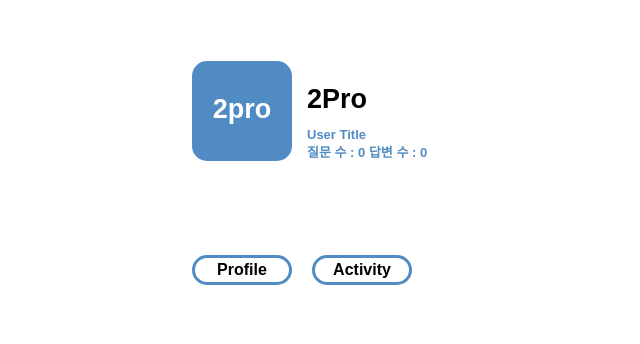
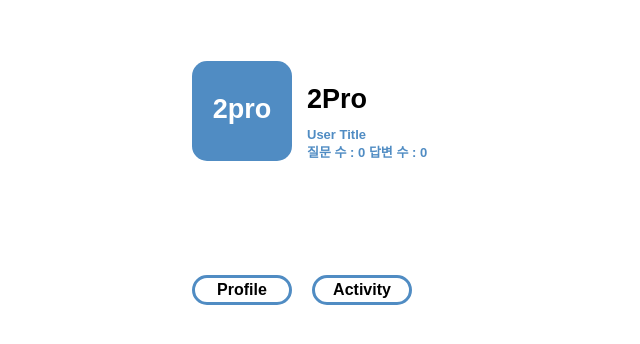
Before and after one commit to codestates-seb/seb43_pre_002, a React (Create React App) app in the folder client/: page / in a window 1280 px wide. Shown: the top 344 px of the page, without its empty margins (0-640 px from the left). Built offline with nearby package versions, Linux system fonts and the light colour scheme.

Commit message:
Feat: 유저페이지 헤더 버튼 디자인 수정

```diff
--- a/client/src/pages/user/userheader.js
+++ b/client/src/pages/user/userheader.js
@@ -81,7 +81,7 @@ const Info = styled.div`
 const PageButtons = styled.div`
 	display: flex;
 	width: 80%;
-	margin-top: 40px;
+	margin-top: 60px;
 	margin-left: 10%;
 `;
 
```
